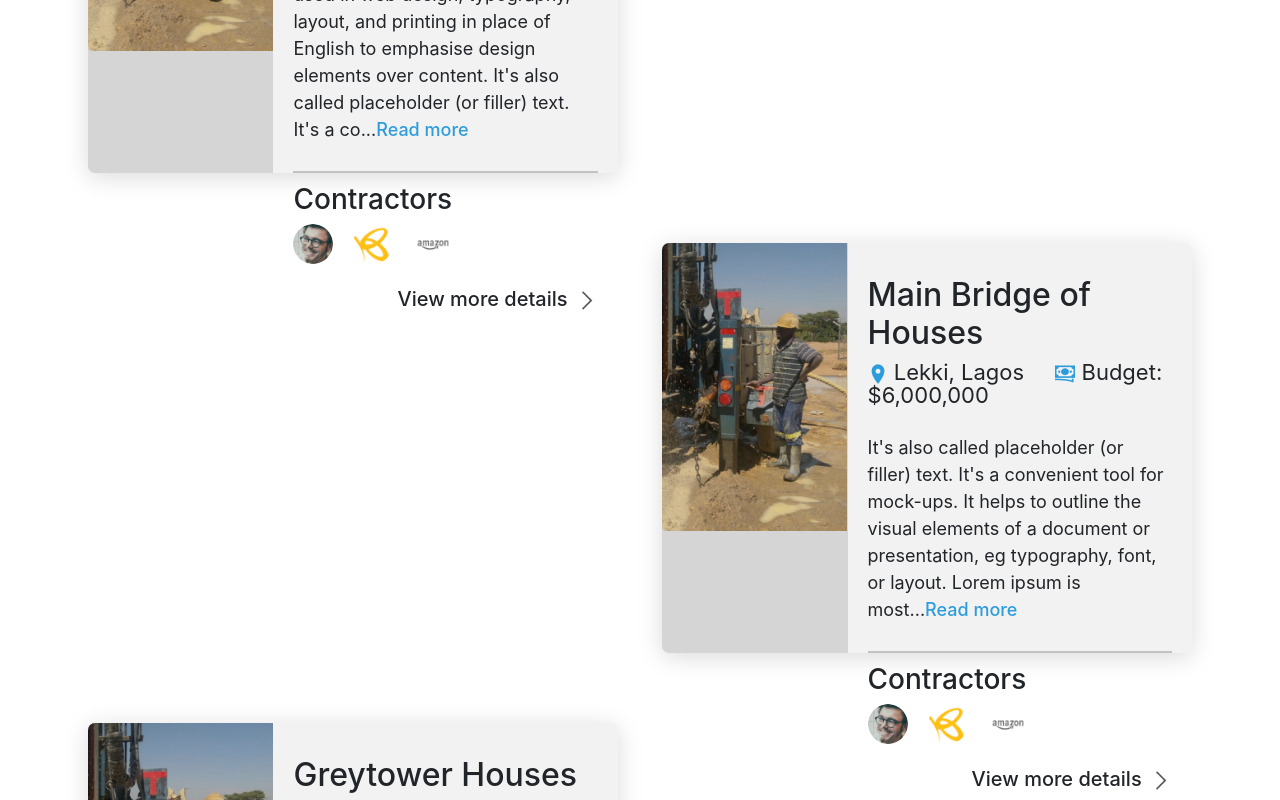
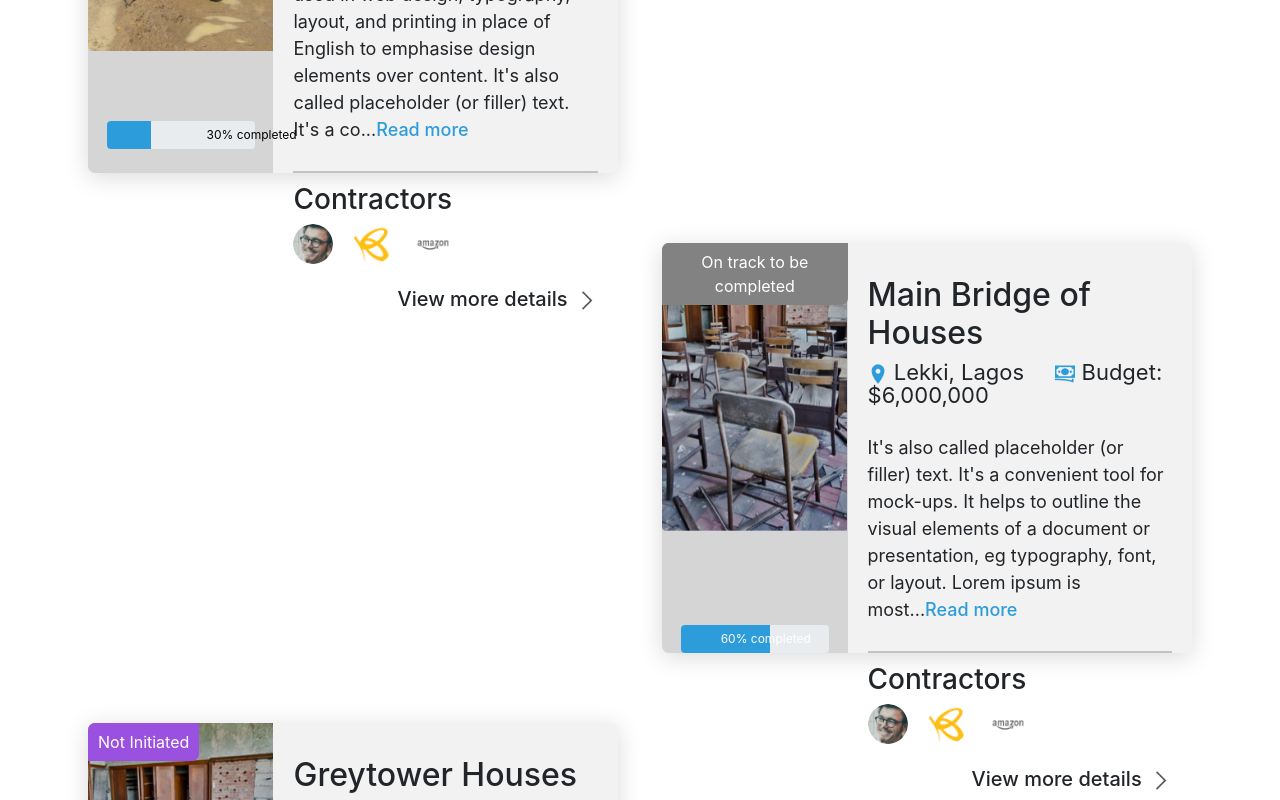
Before and after one commit to damiadeh/sela, a React (Create React App) app: page / in a window 1280 px wide. Shown: the part 1320-2120 px from the top of the page. Built offline with nearby package versions, Linux system fonts and the light colour scheme; a web font is replaced by a local one.

Commit message:
Did the progress bar too...check demo video

```diff
--- a/src/components/projects/_project-box/project-box.js
+++ b/src/components/projects/_project-box/project-box.js
@@ -11,27 +11,53 @@ import flutter from '../../../assets/img/c-flutter.png';
 import head from '../../../assets/img/c-head.png';
 import arrow from '../../../assets/img/forward-icon.png';
 
-var projectImage;
+var projectImage = projectImage2;
+var statusColor;
+var statusMessage;
 const projectBox = (props) => {
     var projectBox = (<div className="boxes">
         {ProjectData.map((project, index) => {
-            switch (index) {
-                case (index == 1):
-                    projectImage = projectImage1;
-                    break;
-                case (index % 3 == 0):
-                    projectImage = projectImage2;
-                    break;
-                case (index % 5 == 0):
-                    projectImage = projectImage1;
-                    break;
-                default:
-                    projectImage = projectImage2;
-            };
+
+            if (index == 0) projectImage = projectImage1;
+            if (index == 1) projectImage = projectImage1;
+            if (index % 2 == 0 && index != 0) projectImage = projectImage1;
+            if (index % 3 == 0) projectImage = projectImage2;
+
+            if (project.status == 0) {
+                //TO DO : add date property to projects.json to check if project date is reach and not started : for "On track to be defaulted" status
+                statusColor = "#9B51E0";
+                statusMessage = "Not Initiated";
+            }
+            if (project.status > 0 && project.status <= 10) {
+                statusColor = "#EB5757";
+                statusMessage = "Defaulted";
+            }
+            if (project.status > 10 && project.status <= 30) {
+                statusColor = "#27AE60";
+                statusMessage = "Initiated";
+            }
+            if (project.status > 10 && project.status <= 40) {
+                statusColor = "#27AE60";
+                statusMessage = "Initiated";
+            }
+            if (project.status > 40 && project.status <= 99) {
+                statusColor = "#828282";
+                statusMessage = "On track to be completed";
+            }
+            if (project.status == 100) {
+                statusColor = "#000000";
+                statusMessage = "Completed";
+            }
+
 
             return (
                 <div className="project-box">
-                    <div className="be-inline proj-img-container" style={{ backgroundImage: "url(" + projectImage + ")" }}></div>
+                    <div className="be-inline proj-img-container" style={{ backgroundImage: "url(" + projectImage + ")" }}>
+                        <div className="text-center" style={{ backgroundColor: `${statusColor}`, padding: "7px 10px", display: "inline-block", borderRadius: "7px 0 7px 0" }}><span style={{ color: "#ffffff" }}>{statusMessage}</span></div>
+                        <div class="progress" style={{ width: "80%", height: "28px", margin: "320px auto 0 auto", bottom: "10px", }}>
+                            <div class="progress-bar" role="progressbar" style={{ width: `${project.status}%`, backgroundColor: "#2D9CDB" }} aria-valuenow={project.status} aria-valuemin="0" aria-valuemax="100"><span style={{ position: "absolute", marginLeft: `${project.status < 50 ? 100 : 40}px`, color: `${project.status < 50 ? 'black' : '#ffffff'}` }}>{project.status}% completed</span></div>
+                        </div>
+                    </div>
 
                     <div className="project-content be-inline">
                         <h2>{project.name}</h2>
@@ -41,7 +67,7 @@ const projectBox = (props) => {
 
                         <div className="project-brief">
                             <p>
-                                {utils.wordTrimmer(project.details, 210, "...")}{project.details.length > 210 ? <span onClick={() => props.details} className="read-more">Read more</span> : null}
+                                {utils.wordTrimmer(project.details, 210, "...")}{project.details.length > 210 ? <span onClick={() => props.details(project)} className="read-more">Read more</span> : null}
                             </p>
                         </div>
                         <div className="divider"></div>
@@ -50,7 +76,7 @@ const projectBox = (props) => {
                             <span className="contractor-img"><img src={head} alt="C" /></span>
                             <span className="contractor-img"><img src={flutter} alt="C" /></span>
                             <span className="contractor-img"><img src={amazon} alt="C" /></span>
-                            <p className="more-details" onClick={props.details}>View more details <img src={arrow} alt="C" /></p>
+                            <p className="more-details" onClick={() => props.details(project)}>View more details <img src={arrow} alt="C" /></p>
                         </div>
                     </div>
                 </div>
--- a/src/components/projects/projects.js
+++ b/src/components/projects/projects.js
@@ -4,6 +4,7 @@ import ProjectBox from './_project-box/project-box';
 import './projects.css';
 
 class Projects extends Component {
+
     render() {
         return (
             <div className="project-container">
--- a/src/containers/homepage/homepage.js
+++ b/src/containers/homepage/homepage.js
@@ -3,27 +3,35 @@ import Banner from '../../components/banner/banner';
 import SearchLocation from '../../components/search-location/search-location';
 import Projects from '../../components/projects/projects';
 import Modal from '../../components/modal/modal';
-import ProjectDetails from '../../components/projects/project-details';
+import ProjectSummary from '../../components/projects/project-details';
 import './homepage.css';
 
 class Homepage extends Component {
     state = {
-        showDetails : false
+        showDetails : false,
+        project: {
+            name: "22222222",
+            city: "",
+            state: "",
+            details: "",
+            budget: ""
+        }
     }
 
     closeDetails = () => {
         this.setState({showDetails : false});
     }
 
-    showProjectDetails = () => {
-        this.setState({showDetails : true})
+    showProjectDetails = (project) => {
+        this.setState({showDetails : true, project})
+
     }
 
     render() {
         return (
             <Fragment>
                 <Modal show={this.state.showDetails} modalClosed={this.closeDetails}>
-                    <ProjectDetails />
+                    <ProjectSummary project={this.state.project} name="tttt"/>
                 </Modal>
                 <Banner />
                 <SearchLocation />
--- a/src/data/projects.json
+++ b/src/data/projects.json
@@ -32,7 +32,7 @@
         "city": "Victori Island",
         "state": "Lagos",
         "details": "s. It helps to outline the visual elements of a document or presentation, eg typography, font, or layout. Lorem ipsum is mostly a part of a Latin text by the classical author and philosopher Cicero. Its words and letters have been changed by addition or removal, so to deliberately render iLorem ipsum is a pseudo-Latin text used in web design, typography, layout, and printing in place of English to emphasise design elements over content. It's also called placeholder (or filler) text. It's a convenient tool for mock-ups. It helps to outline the visual elements of a document or presentation, eg typography, font, or layout. Lorem ipsum is mostly a part of a Latin text by the classical author and philosopher Cicero. Its words and letters have been changed by addition or removal, so to deliberately render its content nonsensical; it's not genuine, correct, or comprehensible Latin anym",
-        "status": 50,
+        "status": 8,
         "budget": 4000000
     },
     {
@@ -41,7 +41,16 @@
         "city": "Yaba",
         "state": "Lagos",
         "details": "Lt tool for mock-ups. It helps to outline the visual elements of a document or pre rem ipsum is a pseudo-Latin text used in web design, typography, layout, and printing in place of English to emphasise design elements over content. It's also called placeholder (or filler) text. It's a convenient tool for mock-ups. It helps to outline the visual elements of a document or presentation, eg typography, font, or layout. Lot tool for mock-ups. It helps to outline the visual elements of a document or prerem ipsum is mostly a part of a Latin text by the classical author and philosopher Cicero. Its words and letters have been changed by addition or removal, so to deliberately render its content nonsensical; it's not genuine, correct, or comprehensible Latin anym",
-        "status": 30,
+        "status": 100,
         "budget": 9000000
+    },
+    {
+        "id": 6,
+        "name": "Sela House Construction",
+        "city": "Onike",
+        "state": "Lagos",
+        "details": "Lt tool for mock-ups. It helps to outline the visual elements of a document or pre rem ipsum is a pseudo-Latin text used in web design, typography, layout, and printing in place of English to emphasise design elements over content. It's also called placeholder (or filler) text. It's a convenient tool for mock-ups. It helps to outline the visual elements of a document or presentation, eg typography, font, or layout. Lot tool for mock-ups. It helps to outline the visual elements of a document or prerem ipsum is mostly a part of a Latin text by the classical author and philosopher Cicero. Its words and letters have been changed by addition or removal, so to deliberately render its content nonsensical; it's not genuine, correct, or comprehensible Latin anym",
+        "status": 80,
+        "budget": 7000000
     }
 ]
```
Also changed, not shown: src/components/projects/project-details.js (+9 -9 lines).
